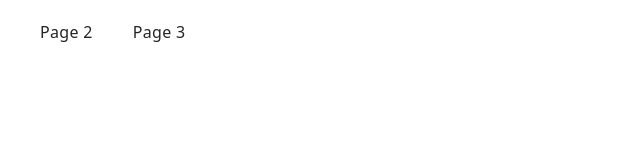
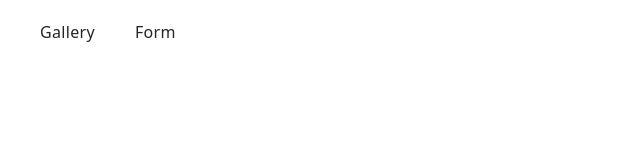
Before and after one commit to babijchik-oleg/goit-js-hw-09, a plain HTML site: page index.html in a window 1280 px wide. Shown: the full height of the page, 0-640 px from the left. Drawn offline with Linux system fonts and the light colour scheme.

Commit message:
Deploying to gh-pages from @ babijchik-oleg/goit-js-hw-09@b51d1515f7173f4f464228ae1d4cecc9461d767e 🚀

```diff
--- a/index.html
+++ b/index.html
@@ -11,20 +11,15 @@
     <header class="header">
       <div class="container">
         <nav class="nav">
-          <!-- <a class="nav-logo" href="./index.html" aria-label="Site logo">
-            <svg class="nav-logo-icon" width="100" height="30">
-              <use href="./img/logo.svg"></use>
-            </svg>
-          </a> -->
           <ul class="nav-list">
             <li class="nav-item">
               <a class="nav-link {=$highlight-act}" href="./1-gallery.html"
-                >Page 2</a
+                >Gallery</a
               >
             </li>
             <li class="nav-item">
               <a class="nav-link {=$highlight-curr}" href="./2-form.html"
-                >Page 3</a
+                >Form</a
               >
             </li>
           </ul>
```
